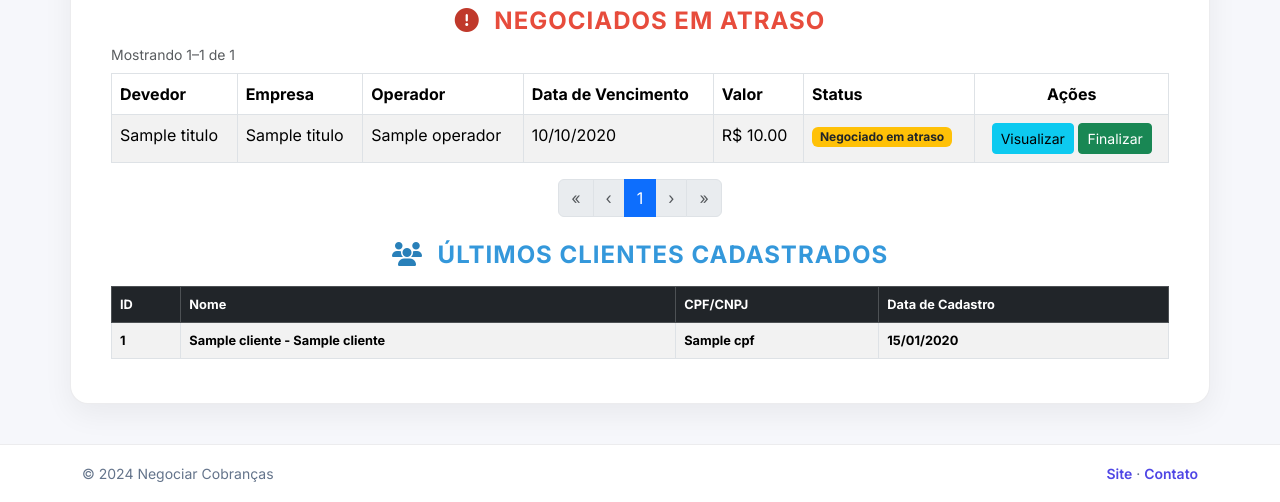
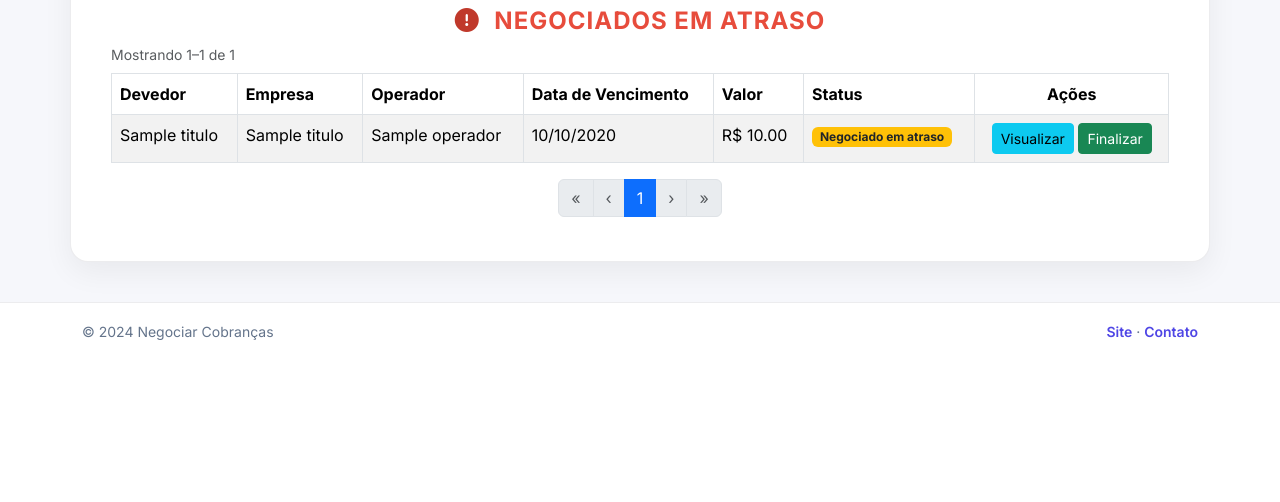
Before and after one commit to leandrosuy2/app_operador, a Django app: template core/templates/dashboard.html in a window 1280 px wide. Shown: the part 779-1281 px from the top of the page. After the commit the page ends 1119 px from the top, so only its background shows below. Run offline with Django 4.2, Linux system fonts and the light colour scheme; a user stored in the database is signed in; tables that the repository leaves empty hold one stand-in row (values such as "Sample post"); the template is opened without the code that fills it: most values are stand-ins (such as "Sample title", 1, 10 or a date in 2020).

Commit message:
Atualização a sessão: Últimos Clientes Cadastrados

```diff
--- a/core/templates/dashboard.html
+++ b/core/templates/dashboard.html
@@ -366,35 +366,6 @@
 {% endif %}
 
 
-  <!-- Últimos clientes cadastrados -->
-  <h2 class="mt-4 text-center fw-bold" style="font-size:24px;color:#3498db;text-transform:uppercase;letter-spacing:1px;">
-    <i class="fas fa-users me-2" style="color:#2980b9;"></i> Últimos Clientes Cadastrados
-  </h2>
-
-  <table class="table table-striped table-bordered mt-3" style="font-size:.8rem;">
-    <thead class="table-dark"><tr><th>ID</th><th>Nome</th><th>CPF/CNPJ</th><th>Data de Cadastro</th></tr></thead>
-    <tbody>
-      {% for cliente in ultimos_clientes %}
-      <tr>
-        <td><b>{{ cliente.id }}</b></td>
-        <td><b>
-          {% with nf=cliente.nome_fantasia|default_if_none:""|stringformat:"s" %}
-          {% with nfl=nf|lower %}
-            {% if cliente.nome %}
-              {{ cliente.nome }}{% if nf and nfl != 'nan' %} - {{ nf }}{% endif %}
-            {% elif nf and nfl != 'nan' %}
-              {{ nf }}
-            {% else %}
-              Sem nome
-            {% endif %}
-          {% endwith %}{% endwith %}
-        </b></td>
-        <td><b>{% if cliente.cpf %}{{ cliente.cpf }}{% elif cliente.cnpj %}{{ cliente.cnpj }}{% else %}Não informado{% endif %}</b></td>
-        <td><b>{{ cliente.created_at|date:"d/m/Y" }}</b></td>
-      </tr>
-      {% endfor %}
-    </tbody>
-  </table>
 </div>
 
 <!-- ÚNICO Modal WhatsApp (fora de loops) -->
```
